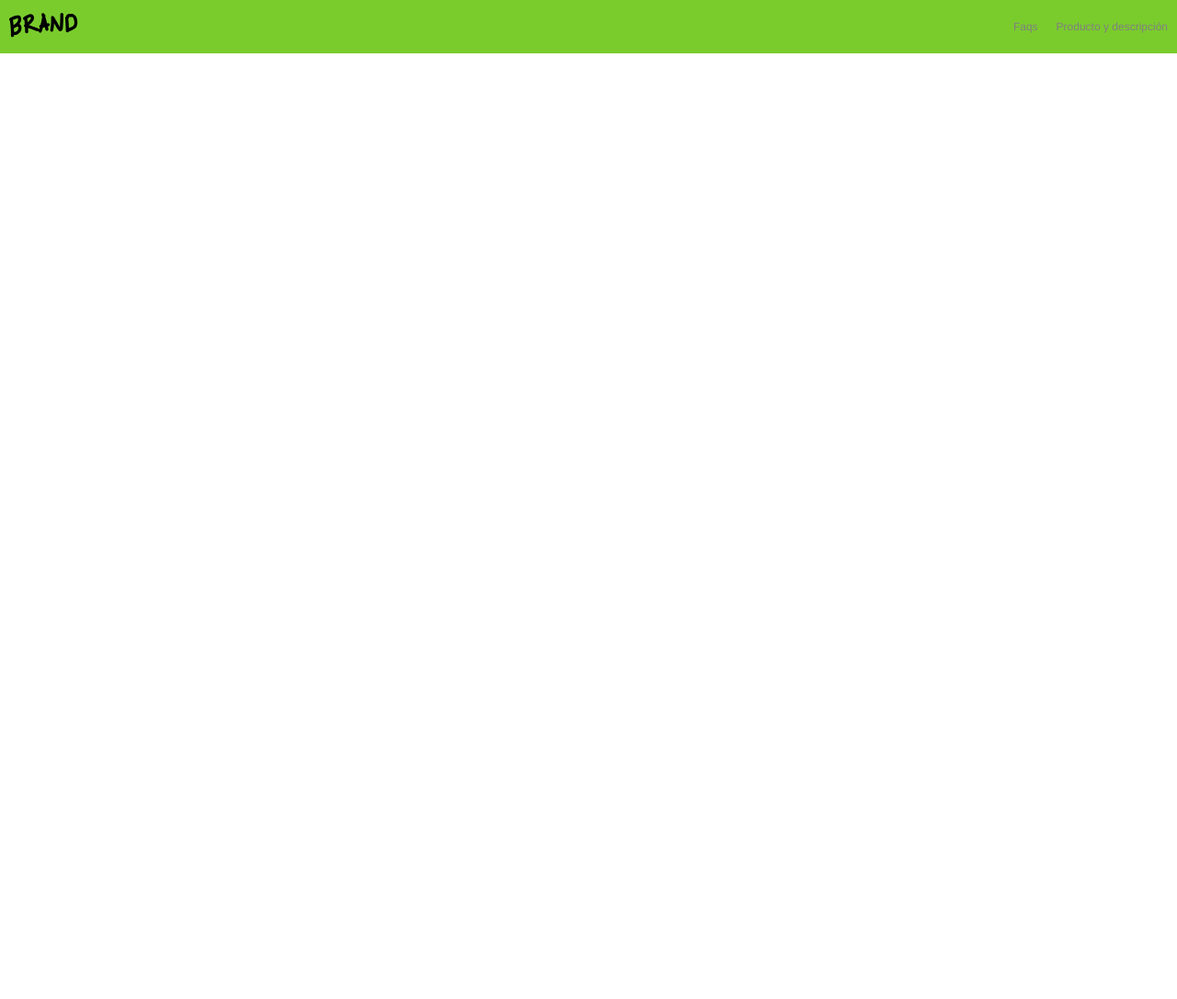
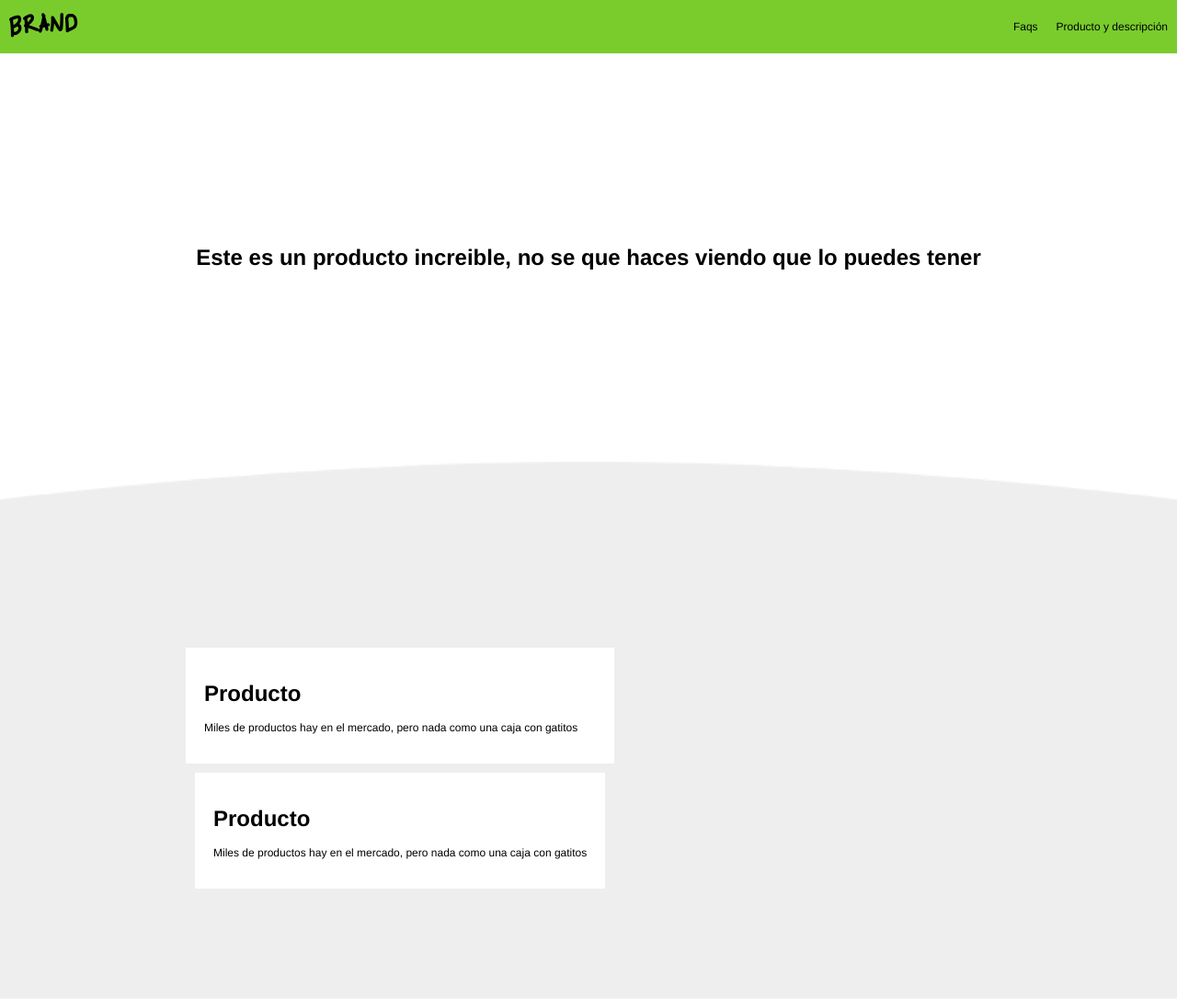
Before and after one commit to csswoman/adopta_un_perrito, a plain HTML site: page index.html in a window 1280 px wide. Shown: the whole page at 92% size. Before the commit the page ends 800 px from the top, so only its background shows below. Drawn offline with Linux system fonts and the light colour scheme.

Commit message:
maquetacion del main

```diff
--- a/css/estilos.css
+++ b/css/estilos.css
@@ -3,8 +3,9 @@
     padding: 0px;
     margin: 0px;
     font-size: 12px;
-    font-family: helvetica;
+    font-family: Helvetica;
 }
+
 
 nav {
     display: flex;
@@ -22,13 +23,39 @@
 nav li {
     padding-left: 20px;
     list-style: none;
+
 }
 
 nav li a {
-    color: gray;
+    color: black;
     text-decoration: none;
 }
 
 nav li a:hover {
     color: white;
 }
+
+/* ------------------------ Main section */
+
+.main_section {
+    padding: 15%;
+    text-align: center;
+}
+
+.products {
+    background-image: url("../img/curve.png");
+    height: 200px;
+    background-size: cover;
+    background-position: center top;
+    padding: 15%;
+    display: flex;
+}
+
+.product {
+    padding: 10px;
+}
+
+.product .content {
+    background-color: white;
+    padding: 20px;
+}
--- a/index.html
+++ b/index.html
@@ -26,10 +26,33 @@
         </div>
     </nav>
 
+    <div class="main_section">
+        <h1>
+            Este es un producto increible, no se que haces viendo que lo puedes tener
+        </h1>
+    </div>
+    <div class="products">
+        <div class="product">
+            <div class="content">
+                <h1>Producto</h1>
+                <p>Miles de productos hay en el mercado, pero nada como una caja con gatitos</p>
+            </div>
+            <div class="product">
+                <div class="content">
+                    <h1>Producto</h1>
+                    <p>Miles de productos hay en el mercado, pero nada como una caja con gatitos</p>
+                </div>
+                <!-- <div class="product">
+                    <div class="content">
+                        <h1>Producto</h1>
+                        <p>Lorem ipsum dolor sit amet consectetur, adipisicing elit. Porro dolorum ipsum consectetur
+                            natus itaque a voluptatibus dolore</p>
+                    </div> -->
+            </div>
+        </div>
 
 
-
-    <script src=" ./scripts/script"> </script>
+        <script src=" ./scripts/script"> </script>
 </body>
 
 </html>
```
Also changed, not shown: img/curve.png (added).
